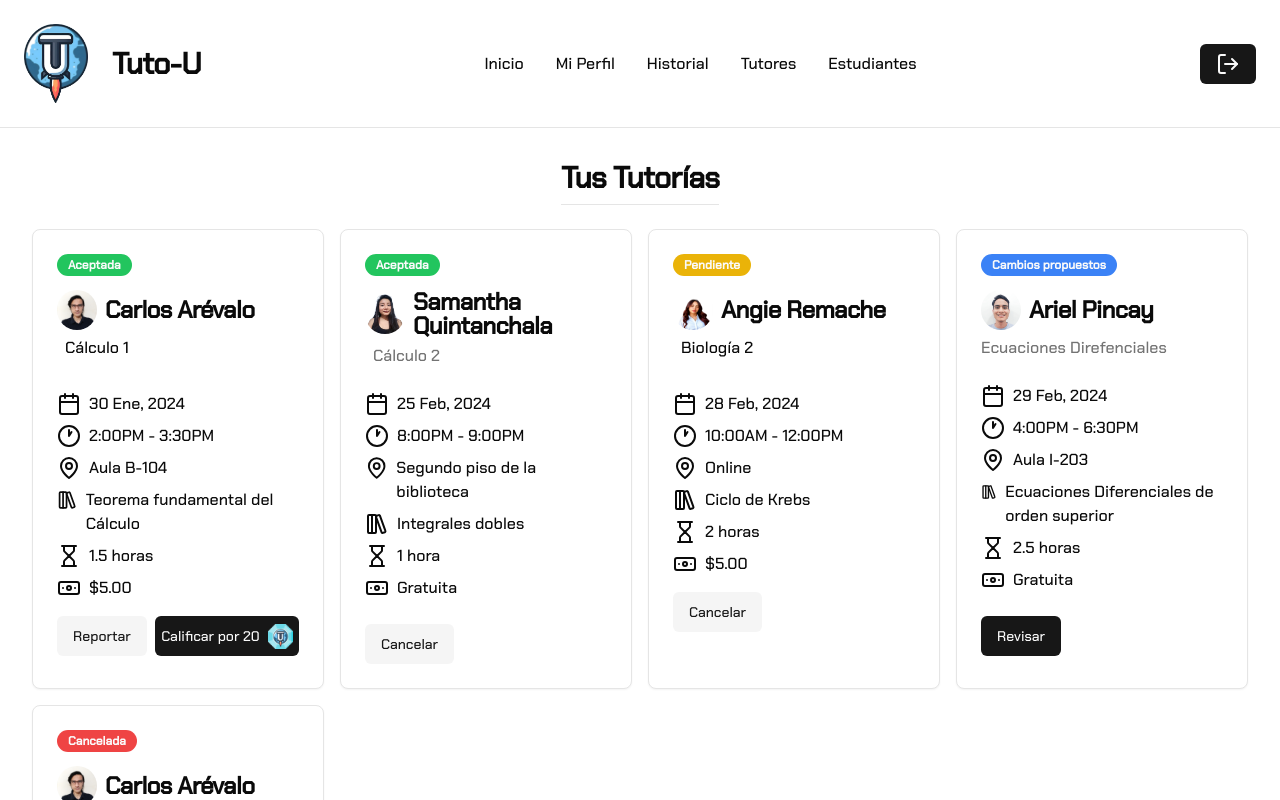
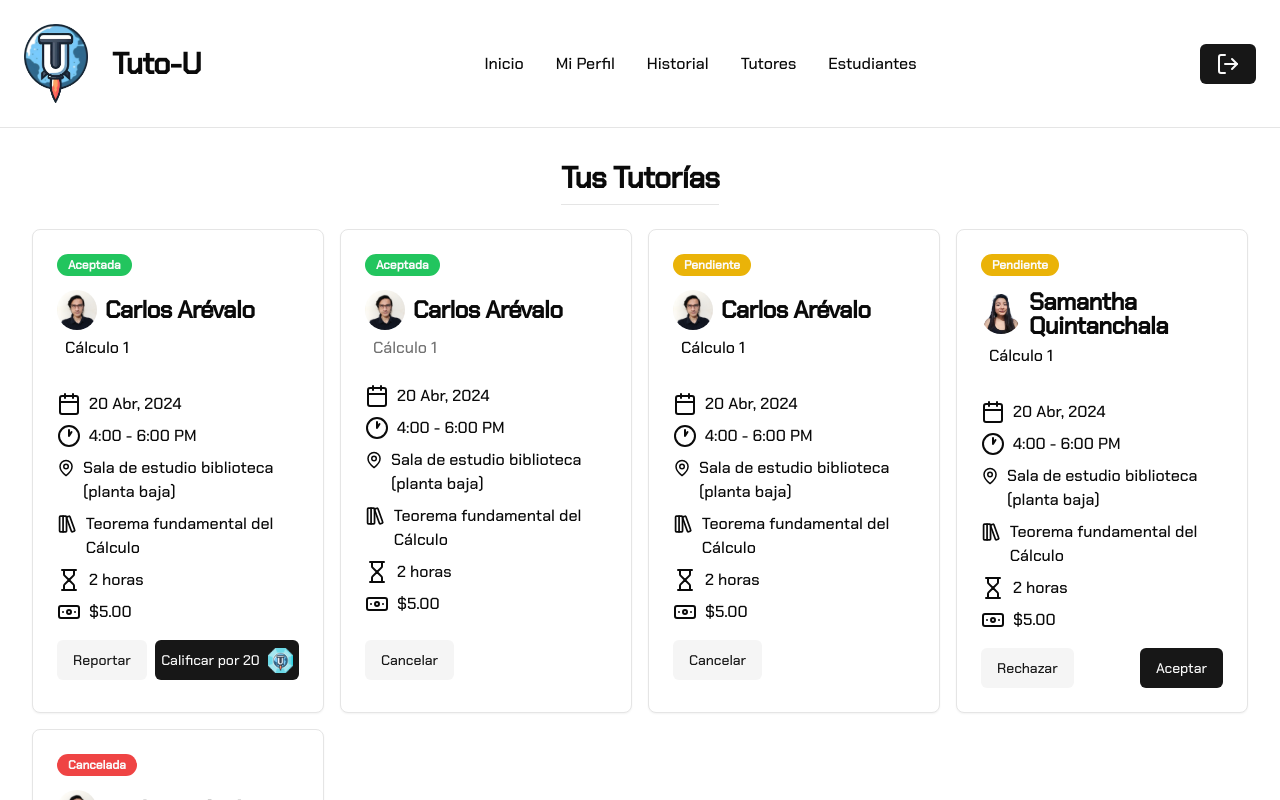
Before and after one commit to carlosandresat/tuto-u, a Next.js app: page /home in a window 1280 px wide. Shown: the top 800 px of the page. Built offline with nearby package versions, Linux system fonts and the light colour scheme.

Commit message:
refactor: student cards info updated

```diff
--- a/src/components/student-view.tsx
+++ b/src/components/student-view.tsx
@@ -35,22 +35,26 @@ export function StudentView() {
               />
               <AvatarFallback>CA</AvatarFallback>
             </Avatar>
-            <CardTitle className="rounded-md bg-background/40">Carlos Arévalo</CardTitle>
+            <CardTitle className="rounded-md bg-background/40">
+              Carlos Arévalo
+            </CardTitle>
           </div>
-          <CardDescription className="text-base text-foreground backdrop-blur-sm rounded-md w-fit px-2 bg-background/40">Cálculo 1</CardDescription>
+          <CardDescription className="text-base text-foreground backdrop-blur-sm rounded-md w-fit px-2 bg-background/40">
+            Cálculo 1
+          </CardDescription>
         </CardHeader>
         <CardContent className="space-y-2 py-2  rounded-md w-fit bg-background/40 mb-2">
           <div className="flex space-x-2">
             <Calendar />
-            <p>30 Ene, 2024</p>
+            <p>20 Abr, 2024</p>
           </div>
           <div className="flex space-x-2">
             <Clock1 />
-            <p> 2:00PM - 3:30PM</p>
+            <p> 4:00 - 6:00 PM</p>
           </div>
           <div className="flex space-x-2">
             <MapPin />
-            <p>Aula B-104</p>
+            <p>Sala de estudio biblioteca (planta baja)</p>
           </div>
           <div className="flex space-x-2">
             <LibraryBig />
@@ -58,7 +62,7 @@ export function StudentView() {
           </div>
           <div className="flex space-x-2">
             <Hourglass />
-            <p>1.5 horas</p>
+            <p>2 horas</p>
           </div>
           <div className="flex space-x-2">
             <Banknote /> <p>$5.00</p>
@@ -84,36 +88,43 @@ export function StudentView() {
 
           <div className="flex items-center space-x-2">
             <Avatar>
-              <AvatarImage src="/photos/samantha.quintanchala.jpg" />
-              <AvatarFallback>SQ</AvatarFallback>
+              <AvatarImage
+                src="/photos/carlos.arevalo.jpg"
+                className=" object-cover"
+              />
+              <AvatarFallback>CA</AvatarFallback>
             </Avatar>
-            <CardTitle>Samantha Quintanchala</CardTitle>
+            <CardTitle className="rounded-md bg-background/40">
+              Carlos Arévalo
+            </CardTitle>
           </div>
-          <CardDescription className="text-base px-2">Cálculo 2</CardDescription>
+          <CardDescription className="text-base px-2">
+            Cálculo 1
+          </CardDescription>
         </CardHeader>
         <CardContent className="space-y-2">
           <div className="flex space-x-2">
             <Calendar />
-            <p>25 Feb, 2024</p>
+            <p>20 Abr, 2024</p>
           </div>
           <div className="flex space-x-2">
             <Clock1 />
-            <p>8:00PM - 9:00PM</p>
+            <p> 4:00 - 6:00 PM</p>
           </div>
           <div className="flex space-x-2">
             <MapPin />
-            <p>Segundo piso de la biblioteca</p>
+            <p>Sala de estudio biblioteca (planta baja)</p>
           </div>
           <div className="flex space-x-2">
             <LibraryBig />
-            <p>Integrales dobles</p>
+            <p>Teorema fundamental del Cálculo</p>
           </div>
           <div className="flex space-x-2">
             <Hourglass />
-            <p>1 hora</p>
+            <p>2 horas</p>
           </div>
           <div className="flex space-x-2">
-            <Banknote /> <p>Gratuita</p>
+            <Banknote /> <p>$5.00</p>
           </div>
         </CardContent>
         <CardFooter className="flex justify-between items-center">
@@ -126,29 +137,36 @@ export function StudentView() {
 
           <div className="flex items-center space-x-2">
             <Avatar>
-              <AvatarImage src="/photos/angie.remache.jpg" />
-              <AvatarFallback>AR</AvatarFallback>
+              <AvatarImage
+                src="/photos/carlos.arevalo.jpg"
+                className=" object-cover"
+              />
+              <AvatarFallback>CA</AvatarFallback>
             </Avatar>
-            <CardTitle className="rounded-md bg-background/40">Angie Remache</CardTitle>
+            <CardTitle className="rounded-md bg-background/40">
+              Carlos Arévalo
+            </CardTitle>
           </div>
-          <CardDescription className="w-fit text-foreground rounded-md bg-background/40 text-base px-2">Biología 2</CardDescription>
+          <CardDescription className="w-fit text-foreground rounded-md bg-background/40 text-base px-2">
+            Cálculo 1
+          </CardDescription>
         </CardHeader>
         <CardContent className="space-y-2 rounded-md bg-background/40 py-2 mb-2 w-fit">
           <div className="flex space-x-2">
             <Calendar />
-            <p>28 Feb, 2024</p>
+            <p>20 Abr, 2024</p>
           </div>
           <div className="flex space-x-2">
             <Clock1 />
-            <p> 10:00AM - 12:00PM</p>
+            <p> 4:00 - 6:00 PM</p>
           </div>
           <div className="flex space-x-2">
             <MapPin />
-            <p>Online</p>
+            <p>Sala de estudio biblioteca (planta baja)</p>
           </div>
           <div className="flex space-x-2">
             <LibraryBig />
-            <p>Ciclo de Krebs</p>
+            <p>Teorema fundamental del Cálculo</p>
           </div>
           <div className="flex space-x-2">
             <Hourglass />
@@ -164,49 +182,50 @@ export function StudentView() {
       </Card>
       <Card>
         <CardHeader>
-          <Badge className=" bg-blue-500 w-fit mb-2">Cambios propuestos</Badge>
+          <Badge className=" bg-yellow-500 w-fit mb-2">Pendiente</Badge>
 
           <div className="flex items-center space-x-2">
             <Avatar>
               <AvatarImage
-                src="/photos/ariel.pincay.jpg"
+                src="/photos/samantha.quintanchala.jpg"
                 className=" object-cover"
               />
-              <AvatarFallback>AP</AvatarFallback>
+              <AvatarFallback>SQ</AvatarFallback>
             </Avatar>
-            <CardTitle>Ariel Pincay</CardTitle>
+            <CardTitle>Samantha Quintanchala</CardTitle>
           </div>
-          <CardDescription className="text-base">
-            Ecuaciones Direfenciales
+          <CardDescription className="w-fit text-foreground rounded-md bg-background/40 text-base px-2">
+            Cálculo 1
           </CardDescription>
         </CardHeader>
-        <CardContent className="space-y-2">
+        <CardContent className="space-y-2 rounded-md bg-background/40 py-2 mb-2 w-fit">
           <div className="flex space-x-2">
             <Calendar />
-            <p>29 Feb, 2024</p>
+            <p>20 Abr, 2024</p>
           </div>
           <div className="flex space-x-2">
             <Clock1 />
-            <p> 4:00PM - 6:30PM</p>
+            <p> 4:00 - 6:00 PM</p>
           </div>
           <div className="flex space-x-2">
             <MapPin />
-            <p>Aula I-203</p>
+            <p>Sala de estudio biblioteca (planta baja)</p>
           </div>
           <div className="flex space-x-2">
             <LibraryBig />
-            <p>Ecuaciones Diferenciales de orden superior</p>
+            <p>Teorema fundamental del Cálculo</p>
           </div>
           <div className="flex space-x-2">
             <Hourglass />
-            <p>2.5 horas</p>
+            <p>2 horas</p>
           </div>
           <div className="flex space-x-2">
-            <Banknote /> <p>Gratuita</p>
+            <Banknote /> <p>$5.00</p>
           </div>
         </CardContent>
-        <CardFooter className="flex justify-between items-center">
-          <Button>Revisar</Button>
+        <CardFooter className="flex justify-between">
+          <Button variant="secondary">Rechazar</Button>
+          <Button>Aceptar</Button>
         </CardFooter>
       </Card>
 
@@ -221,33 +240,37 @@ export function StudentView() {
               <AvatarImage src="/photos/carlos.arevalo.jpg" />
               <AvatarFallback>CA</AvatarFallback>
             </Avatar>
-            <CardTitle className="bg-background/40 rounded-md">Carlos Arévalo</CardTitle>
+            <CardTitle className="bg-background/40 rounded-md">
+              Carlos Arévalo
+            </CardTitle>
           </div>
-          <CardDescription className="text-base rounded-md w-fit bg-background/40 text-foreground px-2">Física 2</CardDescription>
+          <CardDescription className="text-base rounded-md w-fit bg-background/40 text-foreground px-2">
+            Cálculo 1
+          </CardDescription>
         </CardHeader>
         <CardContent className="space-y-2  bg-background/40 py-2 rounded-md w-fit">
           <div className="flex space-x-2">
             <Calendar />
-            <p>1 Mar, 2024</p>
+            <p>20 Abr, 2024</p>
           </div>
           <div className="flex space-x-2">
             <Clock1 />
-            <p> 10:00AM - 12:00PM</p>
+            <p> 4:00 - 6:00 PM</p>
           </div>
           <div className="flex space-x-2">
             <MapPin />
-            <p>Aula B-102</p>
+            <p>Sala de estudio biblioteca (planta baja)</p>
           </div>
           <div className="flex space-x-2">
             <LibraryBig />
-            <p>Circuitos eléctricos</p>
+            <p>Teorema fundamental del Cálculo</p>
           </div>
           <div className="flex space-x-2">
             <Hourglass />
             <p>2 horas</p>
           </div>
           <div className="flex space-x-2">
-            <Banknote /> <p>$7.00</p>
+            <Banknote /> <p>$5.00</p>
           </div>
         </CardContent>
         <CardFooter className="flex justify-between items-center"></CardFooter>
```
